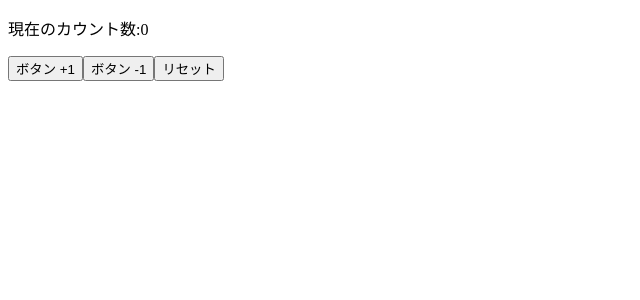
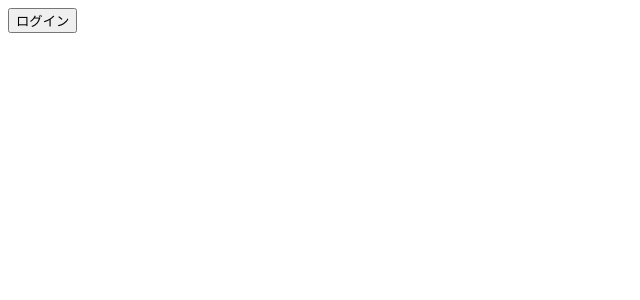
Before and after one commit to nmtty-nmtty/react_test, a React (Create React App) app: page / in a window 1280 px wide. Shown: the top 300 px of the page, without its empty margins (0-640 px from the left). Built offline with nearby package versions, Linux system fonts and the light colour scheme.

Commit message:
login,logout test

```diff
--- a/src/App.js
+++ b/src/App.js
@@ -1,26 +1,28 @@
 import { useState } from "react";
 import "./styles.css";
 
-const CounterText = (props) => <p>現在のカウント数:{props.count}</p>;
+const LogoutButton = (props) => {
+  return <button onClick={props.toggleIsLoggedIn}>ログアウト</button>;
+};
 
-const INITIAL_count = 0;
+const LoginButton = (props) => {
+  return <button onClick={props.toggleIsLoggedIn}>ログイン</button>;
+};
 
-const Counter = () => {
-  const [count, setCount] = useState(INITIAL_count);
-  const countAdd = () => setCount((prevCount) => prevCount + 1);
-  const countSub = () => setCount((prevCount) => prevCount - 1);
-  const countReset = () => setCount(INITIAL_count);
+const LoginControl = () => {
+  const [isLoggedIn, setIsLoggedInState] = useState(false);
 
-  return (
-    <>
-      <CounterText count={count} />
-      <button onClick={countAdd}>ボタン +1</button>
-      <button onClick={countSub}>ボタン -1</button>
-      <button onClick={countReset}>リセット</button>
-    </>
-  );
+  const toggleIsLoggedIn = () => {
+    setIsLoggedInState(!isLoggedIn);
+  };
+
+  if (isLoggedIn) {
+    return <LogoutButton toggleIsLoggedIn={toggleIsLoggedIn} />;
+  }
+
+  return <LoginButton toggleIsLoggedIn={toggleIsLoggedIn} />;
 };
 
 export default function App() {
-  return <Counter />;
+  return <LoginControl />;
 }
```
